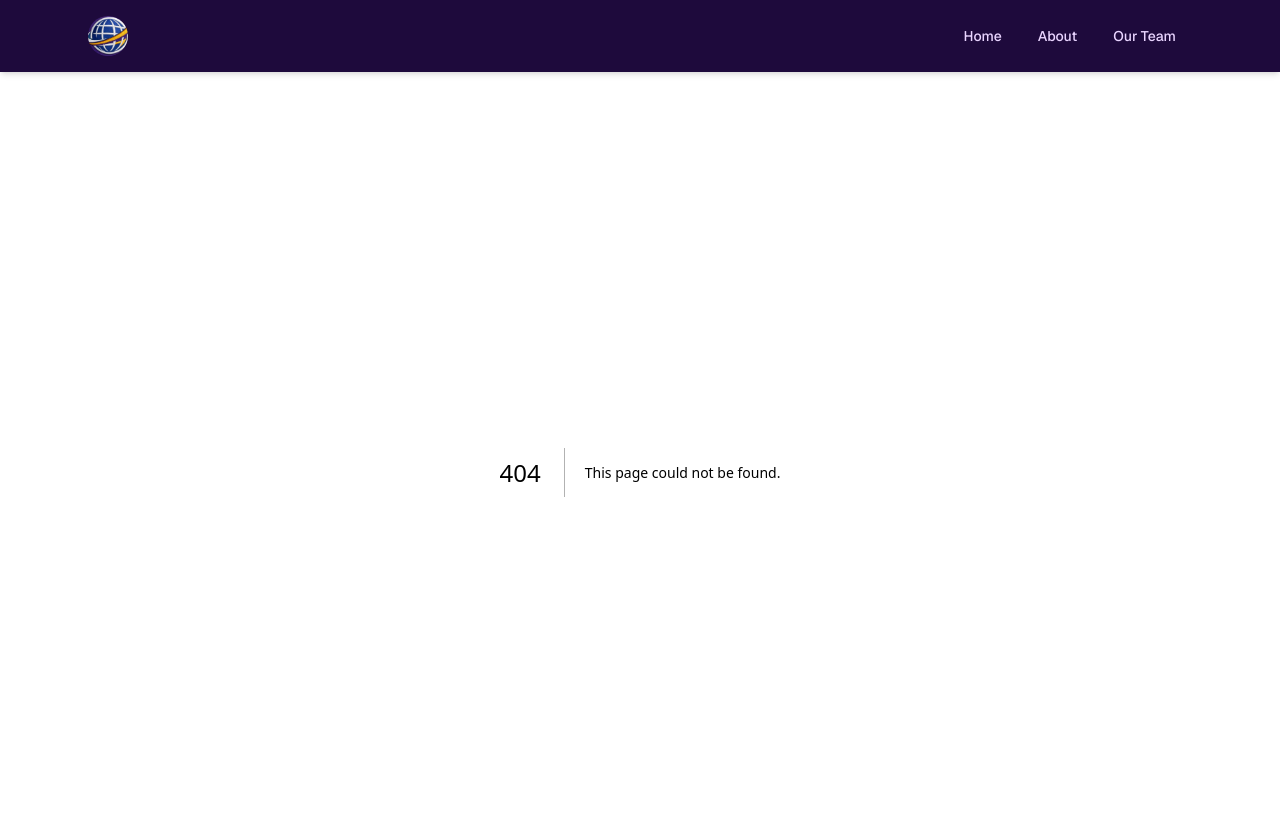
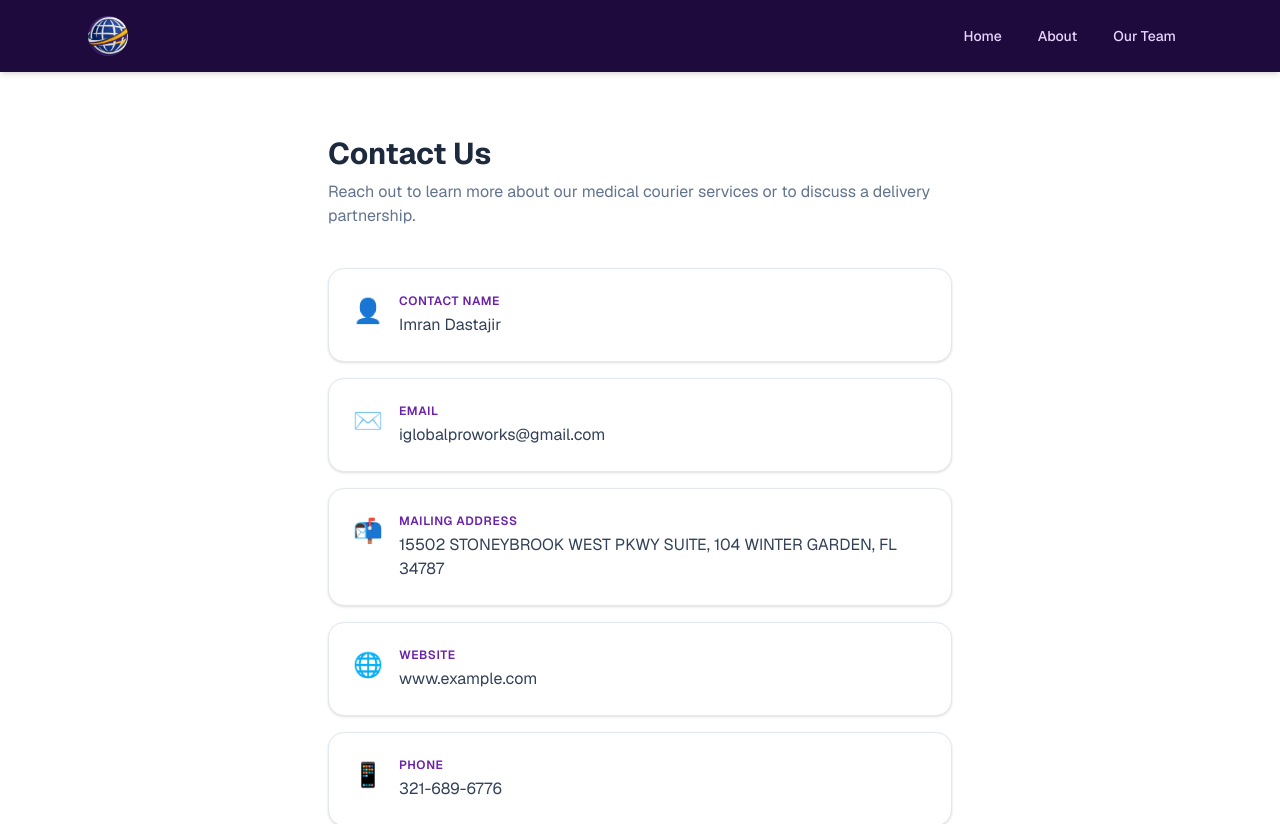
Before and after one commit to steevejoseph/med-services, a Next.js app: page /contact in a window 1280 px wide. Before the commit this address had no page. Shown: the top 824 px of the page. Built offline with nearby package versions, Linux system fonts and the light colour scheme.

Commit message:
Add contact page, update emplyee page

```diff
--- /dev/null
+++ b/app/contact/page.tsx
@@ -0,0 +1,89 @@
+import type { Metadata } from "next";
+
+export const metadata: Metadata = {
+  title: "Contact | Global Enterprise Solutions & Services LLC",
+};
+
+const contactFields = [
+  {
+    icon: "👤",
+    label: "Contact Name",
+    value: "Imran Dastajir",
+    href: null,
+  },
+  {
+    icon: "✉️",
+    label: "Email",
+    value: "iglobalproworks@gmail.com",
+    href: "mailto:iglobalproworks@gmail.com",
+  },
+  {
+    icon: "📬",
+    label: "Mailing Address",
+    value:
+      "15502 STONEYBROOK WEST PKWY \
+            SUITE, 104\
+            WINTER GARDEN, FL 34787",
+    href: null,
+  },
+  {
+    icon: "🌐",
+    label: "Website",
+    value: "www.example.com",
+    href: "https://www.example.com",
+  },
+  {
+    icon: "📱",
+    label: "Phone",
+    value: "321-689-6776",
+    href: null,
+  },
+];
+
+export default function ContactPage() {
+  return (
+    <div className="max-w-2xl mx-auto px-6 py-16">
+      <h1 className="text-3xl font-bold text-slate-800 mb-2">Contact Us</h1>
+      <p className="text-slate-500 mb-10">
+        Reach out to learn more about our medical courier services or to discuss
+        a delivery partnership.
+      </p>
+
+      <div className="space-y-4">
+        {contactFields.map(({ icon, label, value, href }) => (
+          <div
+            key={label}
+            className="bg-white border border-slate-200 rounded-2xl p-6 flex items-start gap-4 shadow-sm"
+          >
+            <span className="text-2xl mt-0.5">{icon}</span>
+            <div>
+              <p className="text-xs font-semibold text-brand uppercase tracking-wider mb-1">
+                {label}
+              </p>
+              {href ? (
+                <a
+                  href={href}
+                  className="text-slate-700 hover:text-brand transition-colors whitespace-pre-line"
+                >
+                  {value}
+                </a>
+              ) : (
+                <p className="text-slate-700 whitespace-pre-line">{value}</p>
+              )}
+            </div>
+          </div>
+        ))}
+      </div>
+
+      <div className="mt-12 bg-brand-dark rounded-2xl p-8 text-center text-white">
+        <p className="text-gold text-sm font-semibold uppercase tracking-widest mb-3">
+          Ready to partner with us?
+        </p>
+        <p className="text-purple-200 text-sm leading-relaxed">
+          We work with hospitals and healthcare providers across the region. Get
+          in touch to discuss your logistics needs.
+        </p>
+      </div>
+    </div>
+  );
+}
--- a/app/employees/page.tsx
+++ b/app/employees/page.tsx
@@ -64,17 +64,23 @@ const employees = [
     resume: imranResume,
     certs: [
       { name: "HIPAA Training", file: "/pdfs/id_hippa_imran.pdf" },
-      { name: "Bloodborne Pathogen", file: "/pdfs/id_bloodborne_pathogen_imran.pdf" },
+      {
+        name: "Bloodborne Pathogen",
+        file: "/pdfs/id_bloodborne_pathogen_imran.pdf",
+      },
     ],
   },
   {
     name: "Ruqaiyah Dastajir",
-    title: "Logistics Specialist",
+    title: "Medical Courier / Logistics Specialist",
     photo: "/assets/photos/ruqaiyah.png",
     resume: null,
     certs: [
       { name: "HIPAA Training", file: "/pdfs/rd_hippa_ruqaiyah.pdf" },
-      { name: "Bloodborne Pathogen", file: "/pdfs/rd_bloodborne_pathogen_ruqaiyah.pdf" },
+      {
+        name: "Bloodborne Pathogen",
+        file: "/pdfs/rd_bloodborne_pathogen_ruqaiyah.pdf",
+      },
     ],
   },
   {
```
